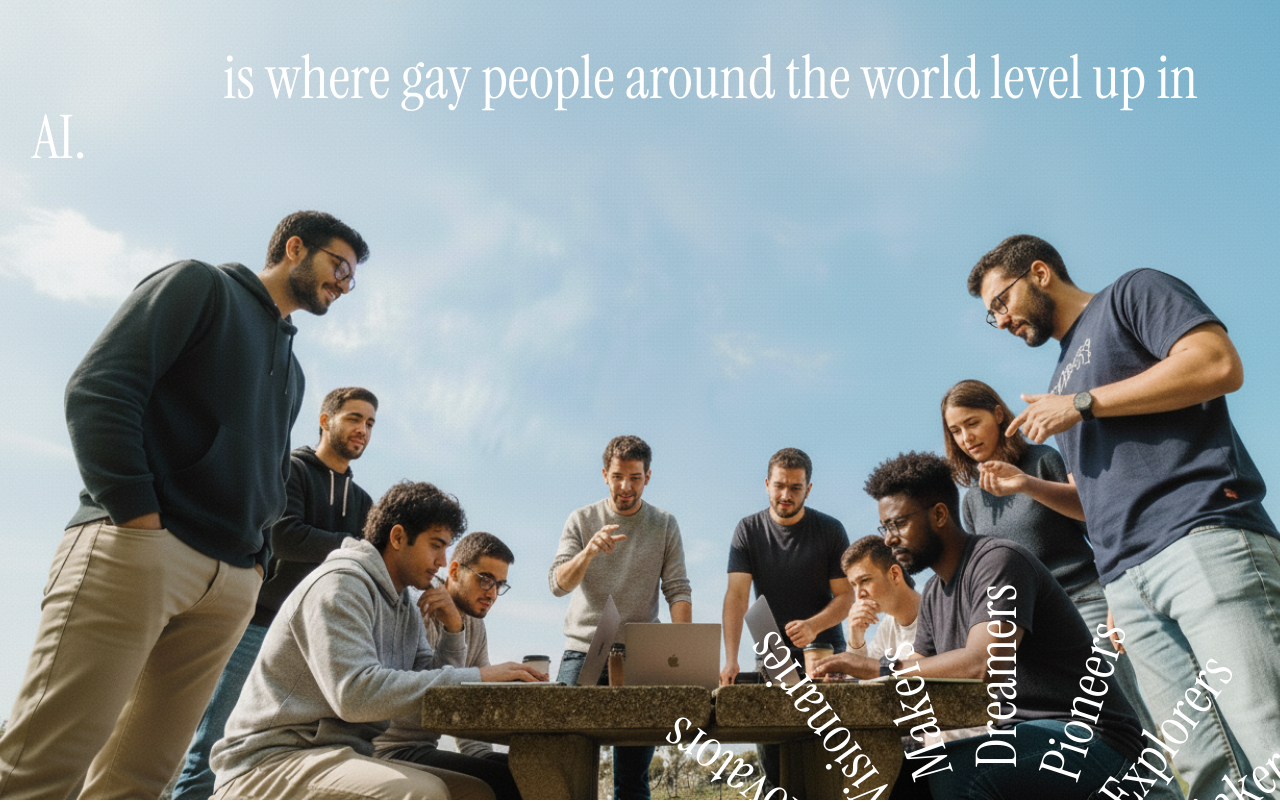
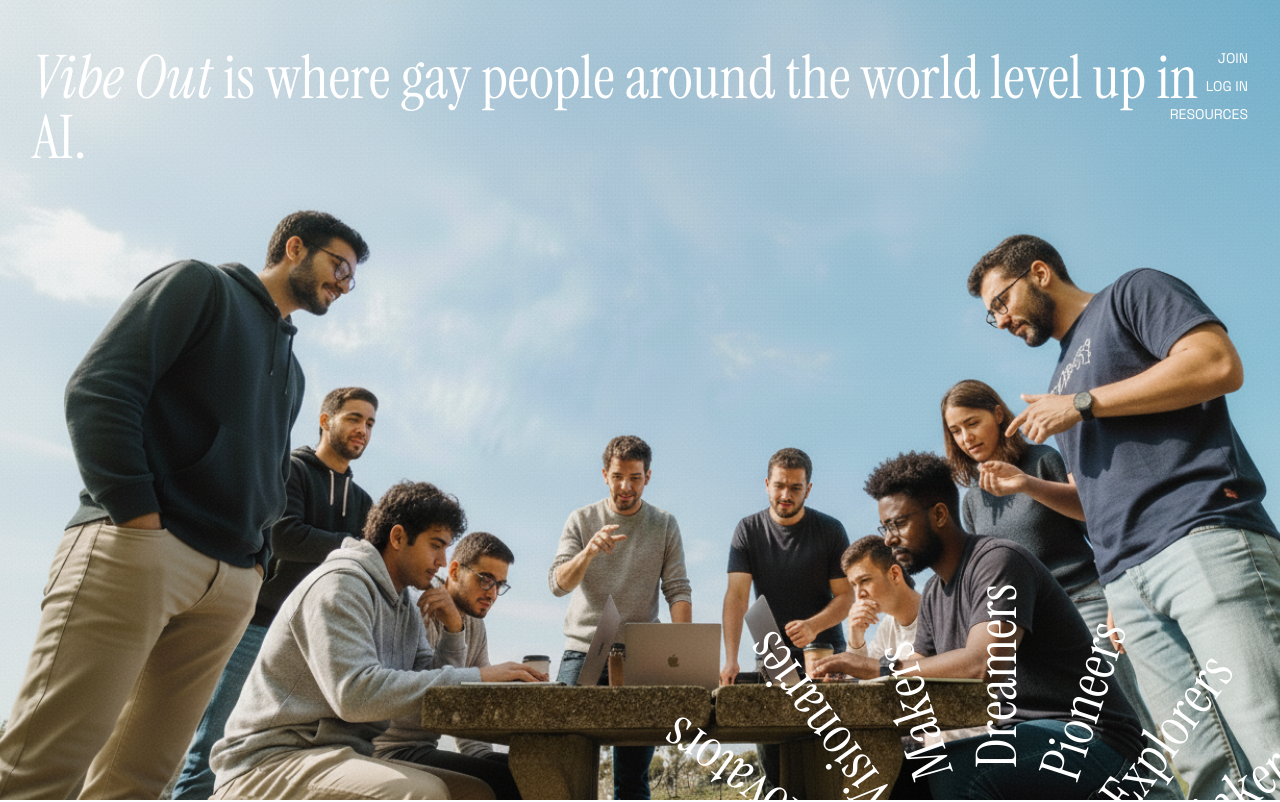
Before and after one commit to joshuaspacecadet/vibeout2, a React (Vite) app: page / in a window 1280 px wide. Shown: the top 802 px of the page. Built offline with nearby package versions, Linux system fonts and the light colour scheme.

Commit message:
Adjust z-index values in App.tsx and index.css for better layering and visual hierarchy

```diff
--- a/src/App.tsx
+++ b/src/App.tsx
@@ -34,13 +34,13 @@ function App() {
       )}
 
       {/* Fixed "Vibe Out" and nav links */}
-      <div className="fixed top-12 left-8 z-60">
+      <div className="fixed top-12 left-8 z-50">
         <h1 className={`font-instrument-serif text-4xl md:text-5xl lg:text-6xl leading-relaxed mb-8 transition-colors duration-300 ${scrolledPastImage ? 'text-black' : 'text-white'}`}>
           <em>Vibe Out</em>
         </h1>
       </div>
 
-      <header className="fixed top-12 right-8 z-60">
+      <header className="fixed top-12 right-8 z-50">
         <div className={`flex flex-col gap-2 text-sm font-space-grotesk text-right transition-colors duration-300 ${scrolledPastImage ? 'text-black' : 'text-white'}`}>
           <button className={`transition-colors text-right ${scrolledPastImage ? 'hover:text-gray-600' : 'hover:text-gray-300'}`}>
             JOIN
--- a/src/index.css
+++ b/src/index.css
@@ -41,7 +41,7 @@ body {
   width: 100%;
   padding-top: 160px;
   padding-left: 60px;
-  z-index: 50;
+  z-index: 40;
 }
 
 .circle-text {
```
